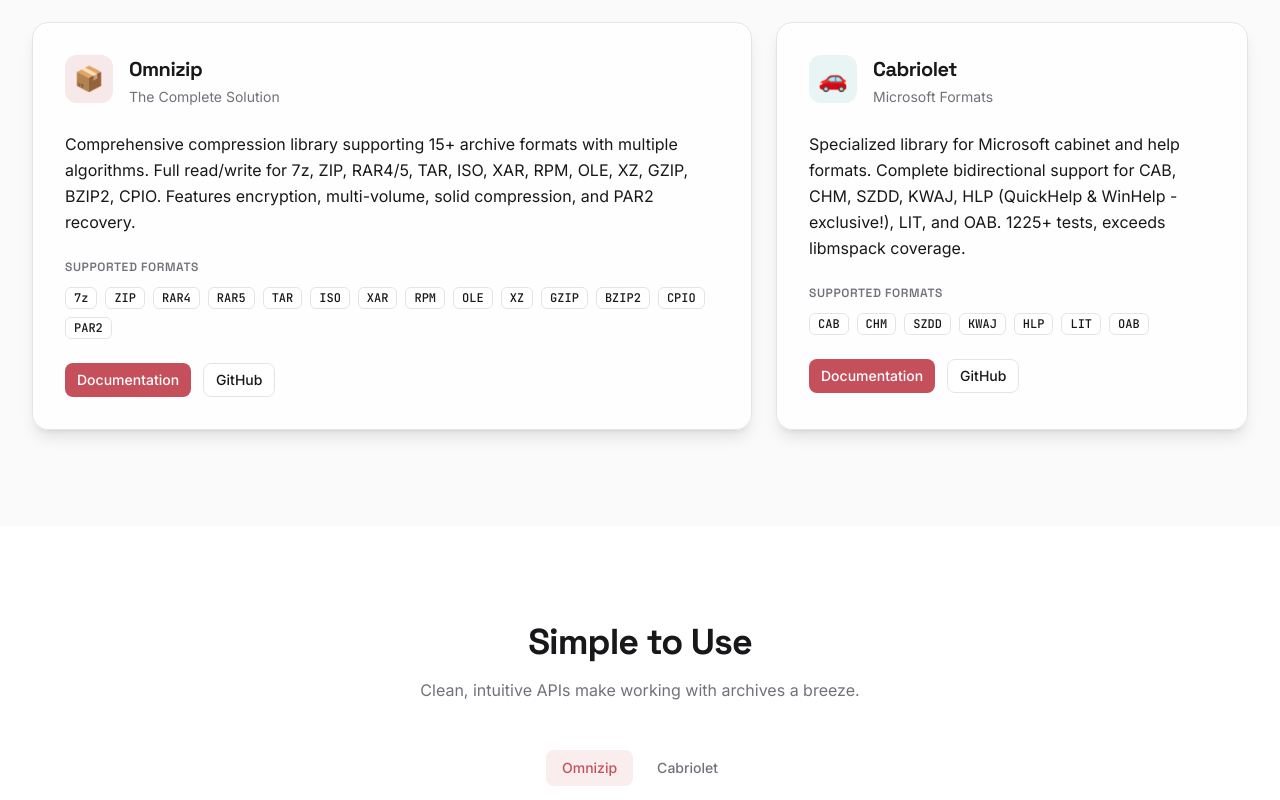
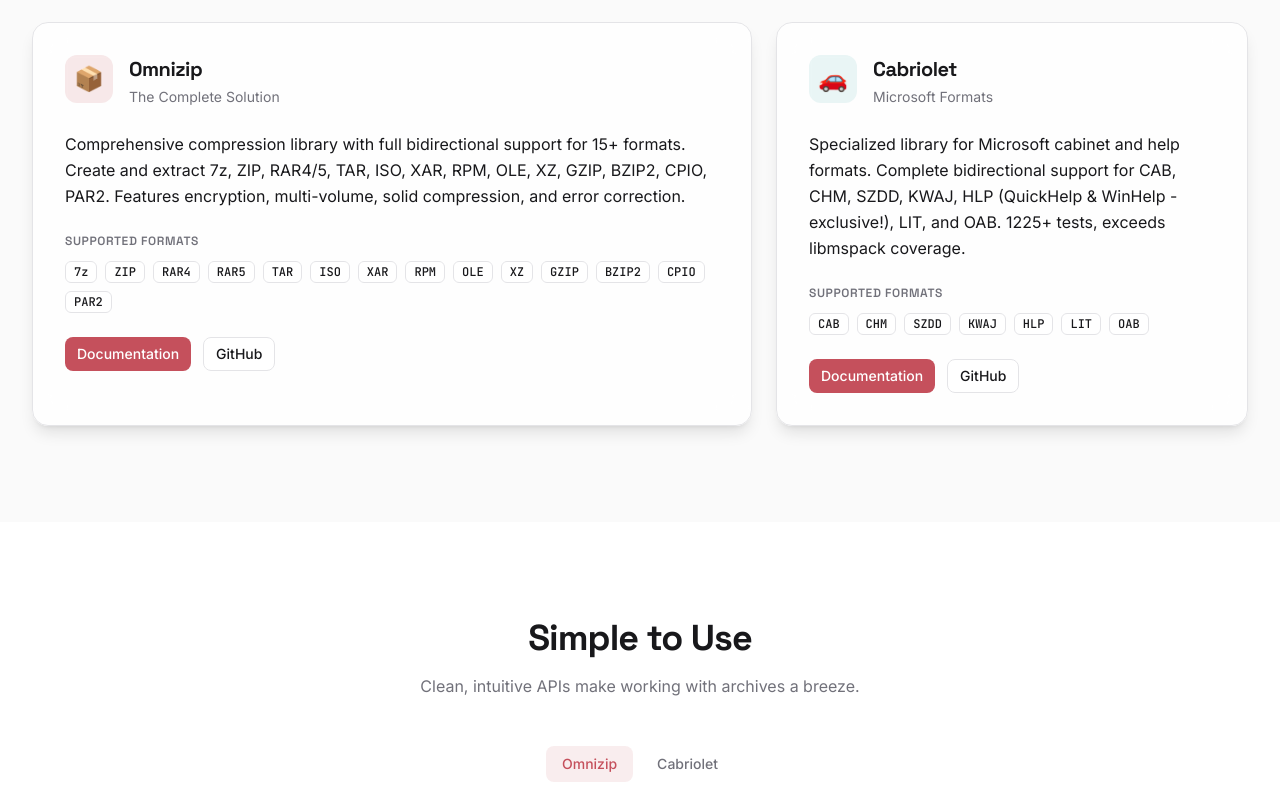
Before and after one commit to omnizip/omnizip.github.io, a Vue app: page / in a window 1280 px wide. Shown: the part 1880-2680 px from the top of the page. Built offline with nearby package versions, Linux system fonts and the light colour scheme.

Commit message:
feat: add RPM and OLE write support

```diff
--- a/src/components/organisms/FormatsSection.vue
+++ b/src/components/organisms/FormatsSection.vue
@@ -135,8 +135,8 @@ const archiveFormats = [
   { name: 'TAR', variant: 'rw', tooltip: 'Read & Write - POSIX extensions' },
   { name: 'ISO', variant: 'rw', tooltip: 'Read & Write - Rock Ridge, Joliet' },
   { name: 'XAR', variant: 'rw', tooltip: 'Read & Write - macOS packages' },
-  { name: 'RPM', variant: 'read', tooltip: 'Read - Package metadata, payload extraction' },
-  { name: 'OLE', variant: 'read', tooltip: 'Read - MS compound docs (.doc, .xls, .ppt, .msi)' },
+  { name: 'RPM', variant: 'rw', tooltip: 'Read & Write - Package creation & extraction' },
+  { name: 'OLE', variant: 'rw', tooltip: 'Read & Write - MS compound docs (.doc, .xls, .ppt, .msi)' },
   { name: 'CPIO', variant: 'rw', tooltip: 'Read & Write - RPM payload support' },
   { name: 'XZ', variant: 'rw', tooltip: 'Read & Write - LZMA2, full XZ Utils compat' },
   { name: 'GZIP', variant: 'rw', tooltip: 'Read & Write' },
--- a/src/components/organisms/ProductsSection.vue
+++ b/src/components/organisms/ProductsSection.vue
@@ -17,7 +17,7 @@
           <ProductCard
             title="Omnizip"
             subtitle="The Complete Solution"
-            description="Comprehensive compression library supporting 15+ archive formats with multiple algorithms. Full read/write for 7z, ZIP, RAR4/5, TAR, ISO, XAR, RPM, OLE, XZ, GZIP, BZIP2, CPIO. Features encryption, multi-volume, solid compression, and PAR2 recovery."
+            description="Comprehensive compression library with full bidirectional support for 15+ formats. Create and extract 7z, ZIP, RAR4/5, TAR, ISO, XAR, RPM, OLE, XZ, GZIP, BZIP2, CPIO, PAR2. Features encryption, multi-volume, solid compression, and error correction."
             emoji="📦"
             accent-color="#c5505c"
             :formats="['7z', 'ZIP', 'RAR4', 'RAR5', 'TAR', 'ISO', 'XAR', 'RPM', 'OLE', 'XZ', 'GZIP', 'BZIP2', 'CPIO', 'PAR2']"
```
